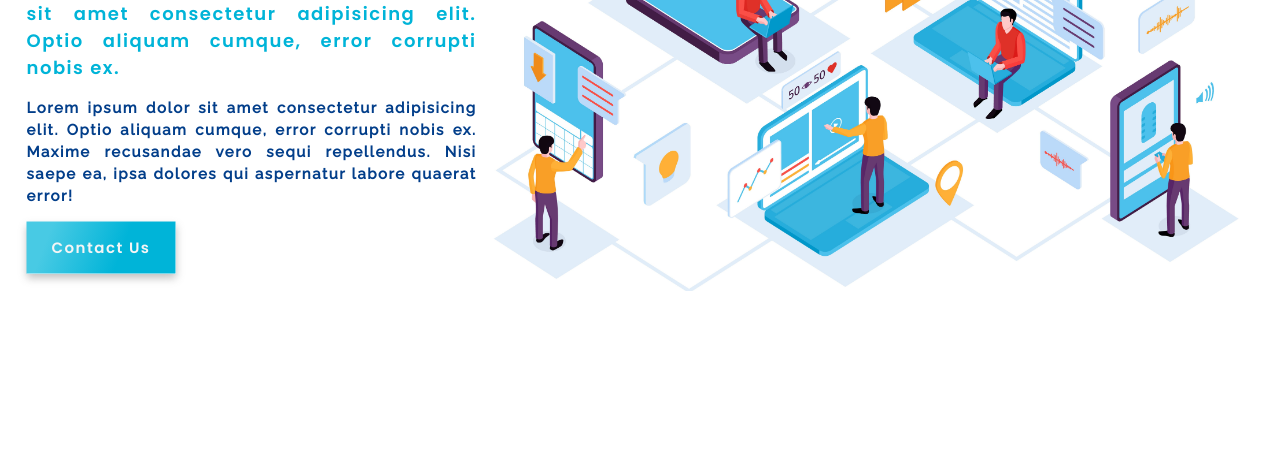
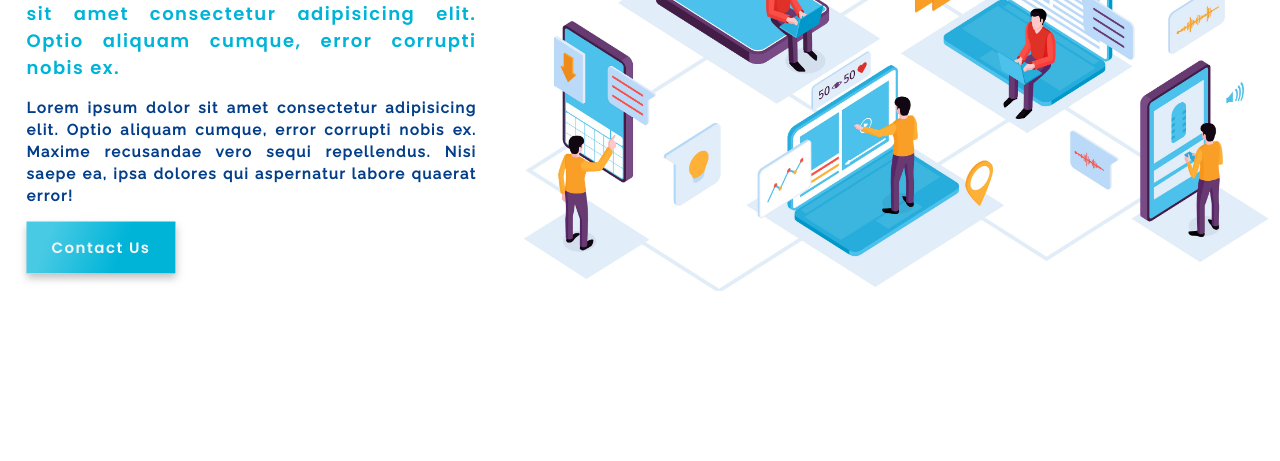
Before and after one commit to vaibhav110800/LetsRecover, a plain HTML site: page index.html in a window 1280 px wide. Shown: the part 339-800 px from the top of the page. Drawn offline with nearby package versions, Linux system fonts and the light colour scheme.

Commit message:
commit 3

```diff
--- a/css/styles.css
+++ b/css/styles.css
@@ -189,5 +189,6 @@ nav{
     flex-basis: 60%;
 }
 .sec1-right img{
+    transform: translateX(4%);
     width: 750px;
 }
```
Also changed, not shown: image/logo/final-large.png (added).
